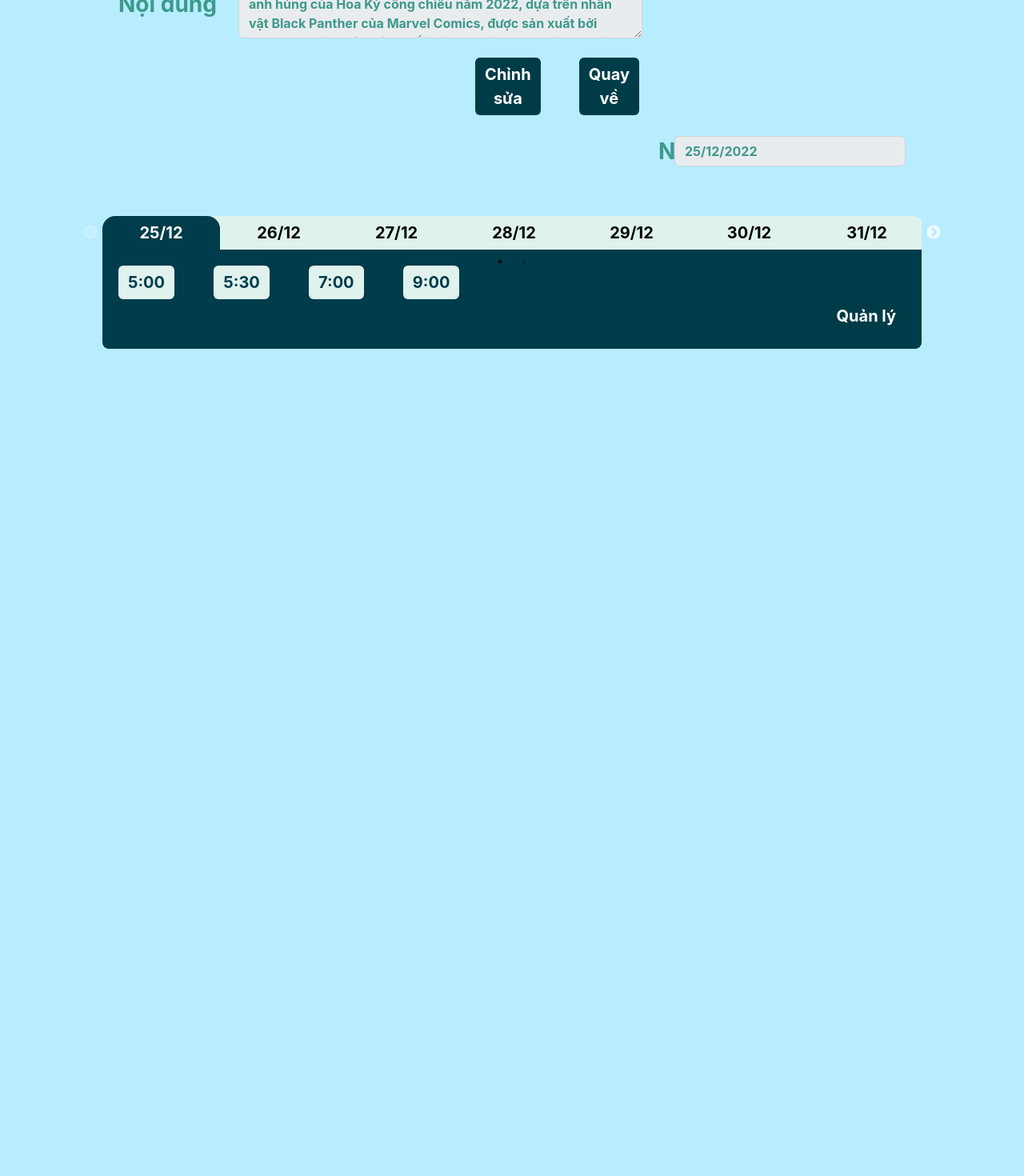
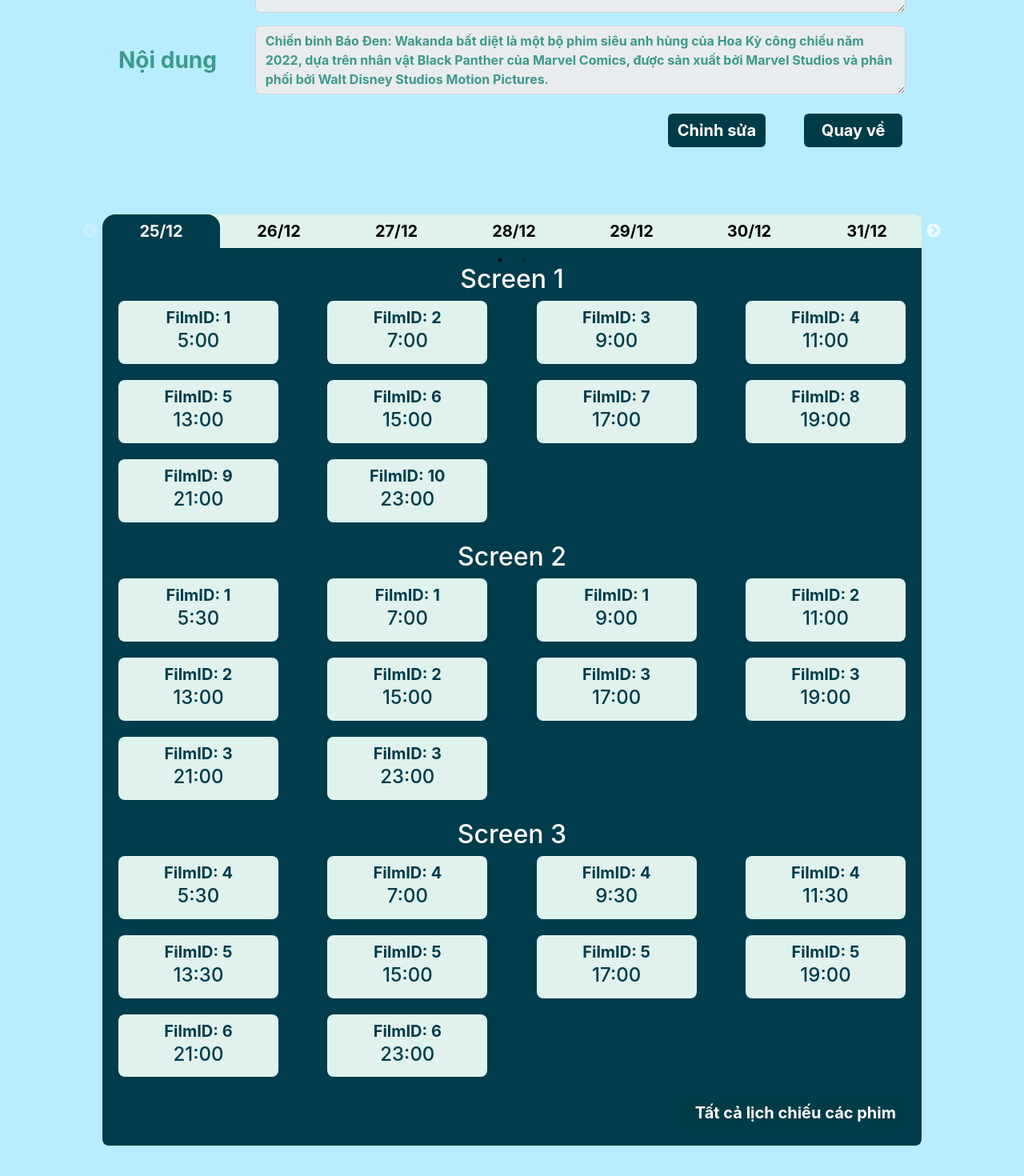
Before and after one commit to nguyendhst/project-movie-ticket-booking, a React (Create React App) app: page /movie-manage/1 in a window 1280 px wide. Shown: the part 1016-2486 px from the top of the page at 80% size. Before the commit the page ends 1532 px from the top, so only its background shows below. Built offline with nearby package versions, Linux system fonts and the light colour scheme.

Commit message:
minor changes

```diff
--- a/src/components/Tabs/Tabs.css
+++ b/src/components/Tabs/Tabs.css
@@ -267,14 +267,14 @@
   font-size: 1rem;
 }
 
-.Startdate {
+.StartdateMovie {
   grid-area: strt;
   display: flex;
   justify-content: flex-start;
   align-items: center;
 }
 
-.InputStartdate {
+.InputStartdateMovie {
   grid-area: iStrt;
   margin-right: 20px;
   margin-left: 20px;
--- a/src/components/Tabs/Tabs.js
+++ b/src/components/Tabs/Tabs.js
@@ -99,12 +99,12 @@ function AddModal(props) {
                 <h4 className="iLabel dimension">ngày</h4>
             </Form.Group>
 
-            <Form.Group className="Startdate">
+            <Form.Group className="StartdateMovie">
                 <Form.Label className="iLabel" htmlFor="inputStartdate">
                     Ngày khởi chiếu
                 </Form.Label>
             </Form.Group>
-            <Form.Group className="InputStartdate">
+            <Form.Group className="InputStartdateMovie">
                 <DatePicker
                 dateFormat='dd/MM/yyyy'
                 className='form-control'
--- a/src/pages/Content/Event/Event.js
+++ b/src/pages/Content/Event/Event.js
@@ -2,16 +2,42 @@ import React from "react";
 
 import events from '../../../data/event.json'
 
-// import Button from "react-bootstrap/esm/Button";
+import Button from "react-bootstrap/esm/Button";
 import Card from "react-bootstrap/esm/Card";
 import Tabs from "../../../components/Tabs/Tabs";
 import './Event.css'
 
+import House from "../../../Asset/house.svg";
+import Footer from "../../../components/Footer/Footer";
+
+function Header() {
+	return(
+			<ul className="Header">
+					<ul className="Left_header">
+							<li id="Home-logo">
+									<a href="/manager">
+											<img src={House} width='40px' height='40px' alt="Home logo"></img>
+									</a>
+							</li>
+					</ul>
+					<li>
+							<a href='/#'>
+							<Button
+							className="LogoutButton"
+							>
+									Đăng xuất
+							</Button>
+							</a>
+					</li>
+			</ul>
+	)
+}
 
 function Event() {
   const eventList = events.eventList
   return (
     <div className="Event">
+      <Header />
       <div className="EventMain">
         <Tabs
           tabs={
@@ -89,6 +115,7 @@ function Event() {
           type = {3}
         />
       </div>
+      <Footer/>
     </div>
   )
 }
--- a/src/pages/Content/Food/Food.js
+++ b/src/pages/Content/Food/Food.js
@@ -2,16 +2,42 @@ import React from "react";
 
 import foods from '../../../data/food.json'
 
-// import Button from "react-bootstrap/esm/Button";
+import Button from "react-bootstrap/esm/Button";
 import Card from "react-bootstrap/esm/Card";
 import Tabs from "../../../components/Tabs/Tabs";
 import './Food.css'
 
+import House from "../../../Asset/house.svg";
+import Footer from "../../../components/Footer/Footer";
+
+function Header() {
+	return(
+			<ul className="Header">
+					<ul className="Left_header">
+							<li id="Home-logo">
+									<a href="/manager">
+											<img src={House} width='40px' height='40px' alt="Home logo"></img>
+									</a>
+							</li>
+					</ul>
+					<li>
+							<a href='/#'>
+							<Button
+							className="LogoutButton"
+							>
+									Đăng xuất
+							</Button>
+							</a>
+					</li>
+			</ul>
+	)
+}
 
 function Event() {
   const foodList = foods.foodList
   return (
     <div className="Event">
+      <Header />
       <div className="EventMain">
         <Tabs
           tabs={
@@ -59,6 +85,7 @@ function Event() {
           type = {2}
         />
       </div>
+      <Footer />
     </div>
   )
 }
--- a/src/pages/Content/Movie/Movie.js
+++ b/src/pages/Content/Movie/Movie.js
@@ -167,12 +167,12 @@ function Movie() {
 							<h4 className="iLabel dimension">ngày</h4>
 					</Form.Group>
 
-					<Form.Group className="Startdate">
+					<Form.Group className="StartdateMovie">
 							<Form.Label className="iLabel" htmlFor="inputStartdate">
 									Ngày khởi chiếu
 							</Form.Label>
 					</Form.Group>
-					<Form.Group className="InputStartdate">
+					<Form.Group className="InputStartdateMovie">
 						<DatePicker dateFormat='dd/MM/yyyy'
 						defaultValue={movie.startdate}
 						className='form-control'
--- a/src/pages/Content/Movie/ShowtimeComponents/ShowtimeTabs.js
+++ b/src/pages/Content/Movie/ShowtimeComponents/ShowtimeTabs.js
@@ -1,7 +1,9 @@
 import React, {useState}  from "react";
 
 import Slider from "react-slick";
-import { Button } from "react-bootstrap";
+import { Button,
+	//  OverlayTrigger, Popover
+	 } from "react-bootstrap";
 
 import "slick-carousel/slick/slick.css";
 import "slick-carousel/slick/slick-theme.css";
@@ -44,7 +46,50 @@ function getShowtime(activeDay, id) {
 	return shtimes
 }
 
+function getScreen(activeDay) {
+	let screen = []
+	screen[1] = []
+	screen[2] = []
+	screen[3] = []
+	showtimes.Screen1.forEach((date, index) =>
+		{
+			if (date.date.toString() === activeDay)
+				screen[1] = date.showtime
+		}
+	)
+	showtimes.Screen2.forEach((date, index) =>
+		{
+			if (date.date.toString() === activeDay)
+				screen[2] = date.showtime
+		}
+	)
+	showtimes.Screen3.forEach((date, index) =>
+		{
+			if (date.date.toString() === activeDay)
+				screen[3] = date.showtime
+		}
+	)
+	return screen
+}
+
+// const popover = (
+// 	<Popover id="popover-basic">
+// 	  <Popover.Header as="h3">Popover right</Popover.Header>
+// 	  <Popover.Body>
+// 		And here's some <strong>amazing</strong> content. It's very engaging.
+// 		right?
+// 	  </Popover.Body>
+// 	</Popover>
+//   );
+
 function ShowtimeTabs(props) {
+	const [allShowtime, setAllShowtime] = useState(false)
+	function onClick_all(e) {
+		e.preventDefault();
+		setAllShowtime(!allShowtime)
+		console.log(allShowtime)
+	}
+
 	const dates = props.dates
 	const id = props.filmID
     const settings = {
@@ -58,7 +103,7 @@ function ShowtimeTabs(props) {
 	const [activeIndex, setActiveIndex] = useState(0)
 	let activeDay = dates[activeIndex].getDate() + '/' + (dates[activeIndex].getMonth() + 1) + '/' + dates[activeIndex].getFullYear()
 	let showtime = getShowtime(activeDay, id)
-
+	  let screen = getScreen(activeDay)
 	  return (
     <div >
         <Slider {...settings}>
@@ -75,9 +120,11 @@ function ShowtimeTabs(props) {
 			}
         </Slider>
 		<div className='showtimeTabBody'>
-		<div className='startTimeContainer'>
+		{
+			(allShowtime)?
+			<div className='startTimeContainer'>
 			{
-				(showtime.length === 0)?
+				(showtime[1].length === 0)?
 				<h3>
 					Không có lịch chiếu phim này trong ngày {activeDay}
 				</h3>:
@@ -87,10 +134,89 @@ function ShowtimeTabs(props) {
 					</Button>
 				)
 			}
-		</div>
-		<div className='manageShowtimeBtn'>
-			<Button>
-				Quản lý
+			</div>
+			:
+			<>
+			<h2 style={{textAlign: "center"}}>Screen 1</h2>
+			<div className='mb-4'>
+			{
+				(screen[1].length === 0 )?
+				<h3>
+					Không có lịch chiếu phim trong ngày {activeDay}
+				</h3>:
+				<div className='startTimeContainer'>
+				{
+					screen[1].map((time, index) =>
+					<Button
+					key={index}
+					className = "startTime"
+					>
+						FilmID: {time.id}
+						<br/>
+						<h4>{time["start-time"]}</h4>
+					</Button>
+					)
+				}
+				</div>
+			}
+			</div>
+			<h2 style={{textAlign: "center"}}>Screen 2</h2>
+			<div className='mb-4'>
+			{
+				(screen[2].length === 0 )?
+				<h3>
+					Không có lịch chiếu phim trong ngày {activeDay}
+				</h3>:
+				<div className='startTimeContainer'>
+				{
+					screen[2].map((time, index) =>
+					<Button
+					key={index}
+					className = "startTime"
+					>
+						FilmID: {time.id}
+						<br/>
+						<h4>{time["start-time"]}</h4>
+					</Button>
+					)
+				}
+				</div>
+			}
+			</div>
+			<h2 style={{textAlign: "center"}}>Screen 3</h2>
+			<div className=''>
+			{
+				(screen[3].length === 0 )?
+				<h3>
+					Không có lịch chiếu phim trong ngày {activeDay}
+				</h3>:
+				<div className='startTimeContainer'>
+				{
+					screen[3].map((time, index) =>
+					<Button
+					key={index}
+					className = "startTime"
+					>
+						FilmID: {time.id}
+						<br/>
+						<h4>{time["start-time"]}</h4>
+					</Button>
+					)
+				}
+				</div>
+			}
+			</div>
+			</>
+		}
+
+		<div className='manageShowtimeBtn mt-4'>
+			<Button onClick={onClick_all}>
+				{
+					(allShowtime)?
+					"Chỉ phim này"
+					:
+					"Tất cả lịch chiếu các phim"
+				}
 			</Button>
 		</div>
 		</div>
--- a/src/pages/Content/Movie/ShowtimeComponents/style.css
+++ b/src/pages/Content/Movie/ShowtimeComponents/style.css
@@ -6,12 +6,22 @@
 }
 
 .startTimeContainer{
-    display: flex;
-    column-gap: 5%;
+    width: 100%;
+    display: grid;
+    grid-template-columns: repeat(auto-fill, 200px);
+
+    justify-content: space-between;
+
+    column-gap: 2%;
+    row-gap: 20px;
 }
 .startTime {
     background-color: #DFF2ED;
     color: #003C4B;
+    width: 200px;
+    /* width: 100%; */
+    border-radius: 8px;
+    border-width: 0px;
 }
 
 .manageShowtimeBtn {
```
